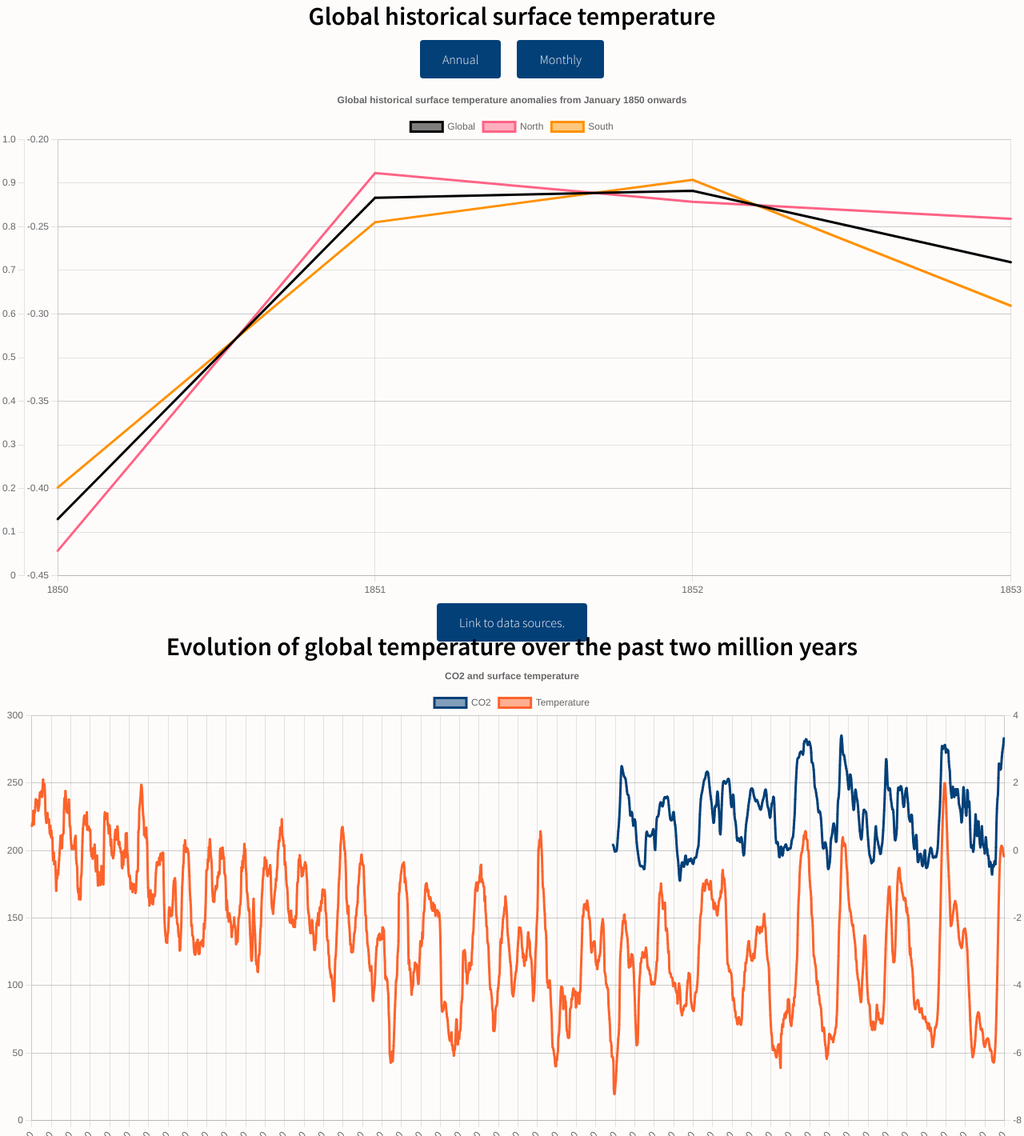
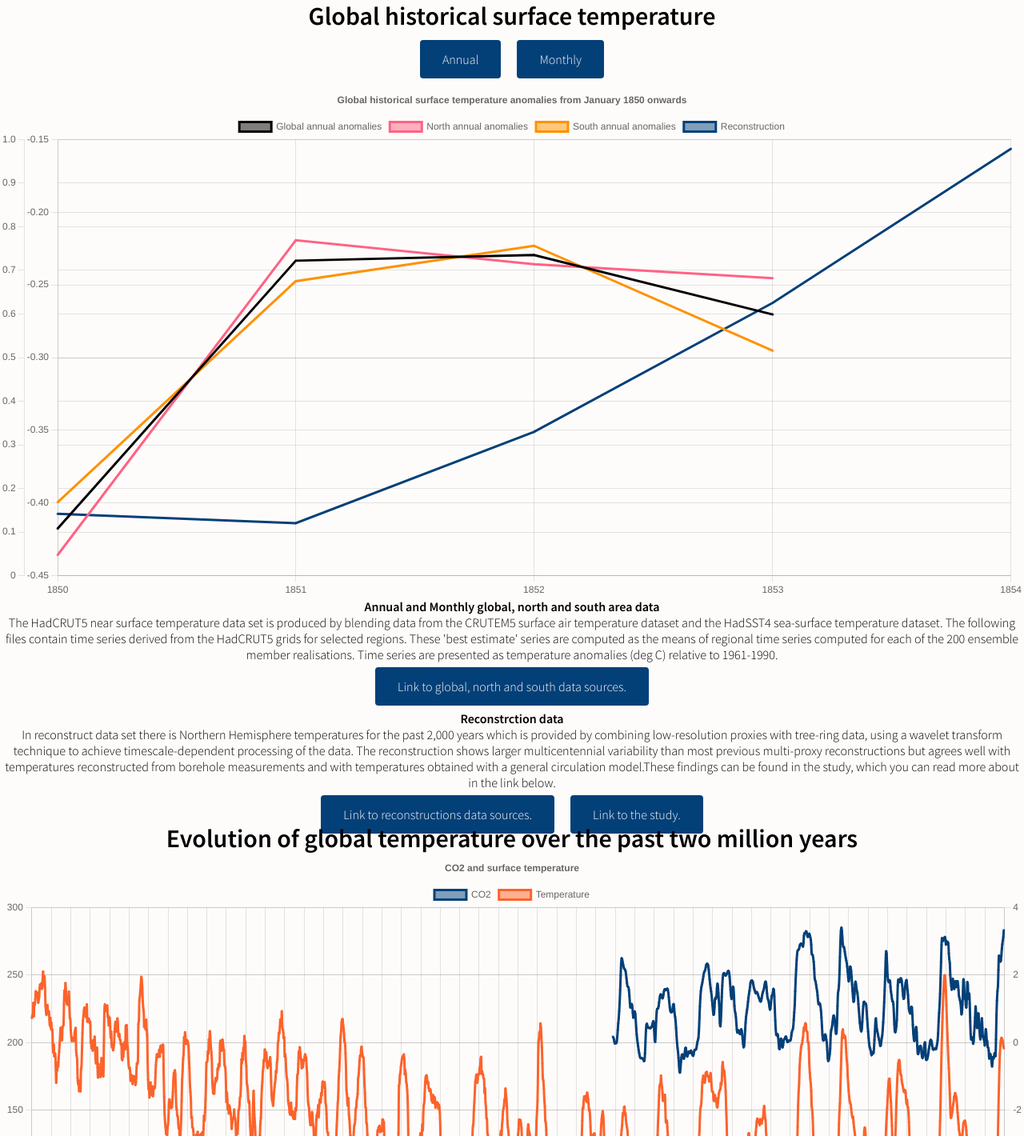
Before and after one commit to Ryhma12-Web-sovellusprojekti/Visual_Climate, a React (Create React App) app in the folder webapp/: page /view1 in a window 1280 px wide. Shown: the top 1420 px of the page at 80% size. Built offline with nearby package versions, Linux system fonts and the light colour scheme; no server answers.

Commit message:
Added Visu1 infomation text and links and reconstruction data to Visu 1

```diff
--- a/webapp/src/App.css
+++ b/webapp/src/App.css
@@ -207,3 +207,10 @@ a, input[type=submit], .logout-btn, button {
       display: none;
   }
 }
+
+fade {
+  background-image: linear-gradient(to bottom,
+      rgba(255, 255, 255, 0),
+      rgba(255, 255, 255, 0.9)
+  100%);
+}
--- a/webapp/src/components/Visu1.js
+++ b/webapp/src/components/Visu1.js
@@ -7,12 +7,12 @@ import { yearsToMonths } from "date-fns";
 import { getDocs, collection } from "firebase/firestore";
 
 
-function Visu1() {
-    const year = {
+export default function Visu1() {
+    const annual = {
         //Muuta tähän tietojen haku Firebasesta
         datasets: [
             {
-                label: "Global",
+                label: "Global annual anomalies",
                 data:
                     [
                         {
@@ -41,7 +41,7 @@ function Visu1() {
                 pointRadius: 1,
             },
             {
-                label: "North",
+                label: "North annual anomalies",
                 data:
                     [
                         {
@@ -70,7 +70,7 @@ function Visu1() {
                 pointRadius: 1,
             },
             {
-                label: "South",
+                label: "South annual anomalies",
                 data:
                     [
                         {
@@ -99,13 +99,46 @@ function Visu1() {
                 },
                 pointRadius: 1,
             },
+            {
+                label: "Reconstruction",
+                data:
+                    [
+                        {
+                            time: "1850",
+                            value: "-0.4075",
+                        },
+                        {
+                            time: "1851",
+                            value: "-0.4139",
+                        },
+                        {
+                            time: "1852",
+                            value: "-0.3511",
+                        },
+                        {
+                            time: "1853",
+                            value: "-0.2623",
+                        },
+                        {
+                            time: "1854",
+                            value: "-0.1564",
+                        },
+                    ],
+                borderColor: "rgb(3, 64, 120)",
+                backgroundColor: "rgba(3, 64, 120, 0.5)",
+                parsing: {
+                    xAxisKey: "time",
+                    yAxisKey: "value",
+                },
+                pointRadius: 1,
+            }
         ],
     };
-    const month = {
+    const monthly = {
         //Muuta tähän tietojen haku Firebasesta
         datasets: [
             {
-                label: "Global",
+                label: "Global monthly anomalies",
                 data:
                     [
                         {
@@ -138,7 +171,7 @@ function Visu1() {
                 pointRadius: 1,
             },
             {
-                label: "North",
+                label: "North monthly anomalies",
                 data:
                     [
                         {
@@ -171,7 +204,7 @@ function Visu1() {
                 pointRadius: 1,
             },
             {
-                label: "South",
+                label: "South monthly anomalies",
                 data:
                     [
                         {
@@ -254,9 +287,8 @@ function Visu1() {
                     <button value={"1"} onClick={e => changeView(e)}>Annual</button>
                     <button value={"2"} onClick={e => changeView(e)}>Monthly</button>
                     {isClicked && <>
-                        <Line options={options} data={year} />
-                        <br />
-                        <p><a href="https://www.metoffice.gov.uk/hadobs/hadcrut5/">Link to data sources.</a></p>
+                        <Line options={options} data={annual} />
+
                     </>}
                 </div>
             );
@@ -268,15 +300,19 @@ function Visu1() {
                     <button value={"1"} onClick={e => changeView(e)}>Annual</button>
                     <button value={"2"} onClick={e => changeView(e)}>Monthly</button>
                     {isClicked && <>
-                        <Line options={options} data={month} />
-                        <br />
-                        <p><a href="https://www.metoffice.gov.uk/hadobs/hadcrut5/">Link to data sources.</a></p>
+                        <Line options={options} data={monthly} />
                     </>}
                 </div>
             );
 
     }
+}
 
-
+export function Visu1Information(){
+    return(<><p><b>Annual and Monthly global, north and south area data</b><br/>The HadCRUT5 near surface temperature data set is produced by blending data from the CRUTEM5 surface air temperature dataset and the HadSST4 sea-surface temperature dataset. The following files contain time series derived from the HadCRUT5 grids for selected regions. These 'best estimate' series are computed as the means of regional time series computed for each of the 200 ensemble member realisations. Time series are presented as temperature anomalies (deg C) relative to 1961-1990. <br/><br/>
+    <a href="https://www.metoffice.gov.uk/hadobs/hadcrut5/"target="_blank"rel="noreferrer">Link to global, north and south data sources.</a></p><br/>
+    <p><b>Reconstrction data</b><br/>In reconstruct data set there is Northern Hemisphere temperatures for the past 2,000 years which is provided by combining low-resolution proxies with tree-ring data, using a wavelet transform technique to achieve timescale-dependent processing of the data. The reconstruction shows larger multicentennial variability than most previous multi-proxy reconstructions but agrees well with temperatures reconstructed from borehole measurements and with temperatures obtained with a general circulation model.These findings can be found in the study, which you can read more about in the link below.<br/><br/>
+    <a href="https://www.ncei.noaa.gov/pub/data/paleo/contributions_by_author/moberg2005/nhtemp-moberg2005.txt" target="_blank"rel="noreferrer">Link to reconstructions data sources.</a>
+    <a href="https://www.nature.com/articles/nature03265"target="_blank"rel="noreferrer">Link to the study.</a>
+    </p></>);
 }
-export default Visu1;
--- a/webapp/src/pages/View1.js
+++ b/webapp/src/pages/View1.js
@@ -1,10 +1,11 @@
 import React from "react";
 import Visu3 from "../components/Visu3";
-import Visu1 from "../components/Visu1";
+import Visu1,{Visu1Information} from "../components/Visu1";
 
 function View1() {
     return <div>
         <Visu1/>
+        <Visu1Information/>
         <Visu3/>
      </div>
 }
```
